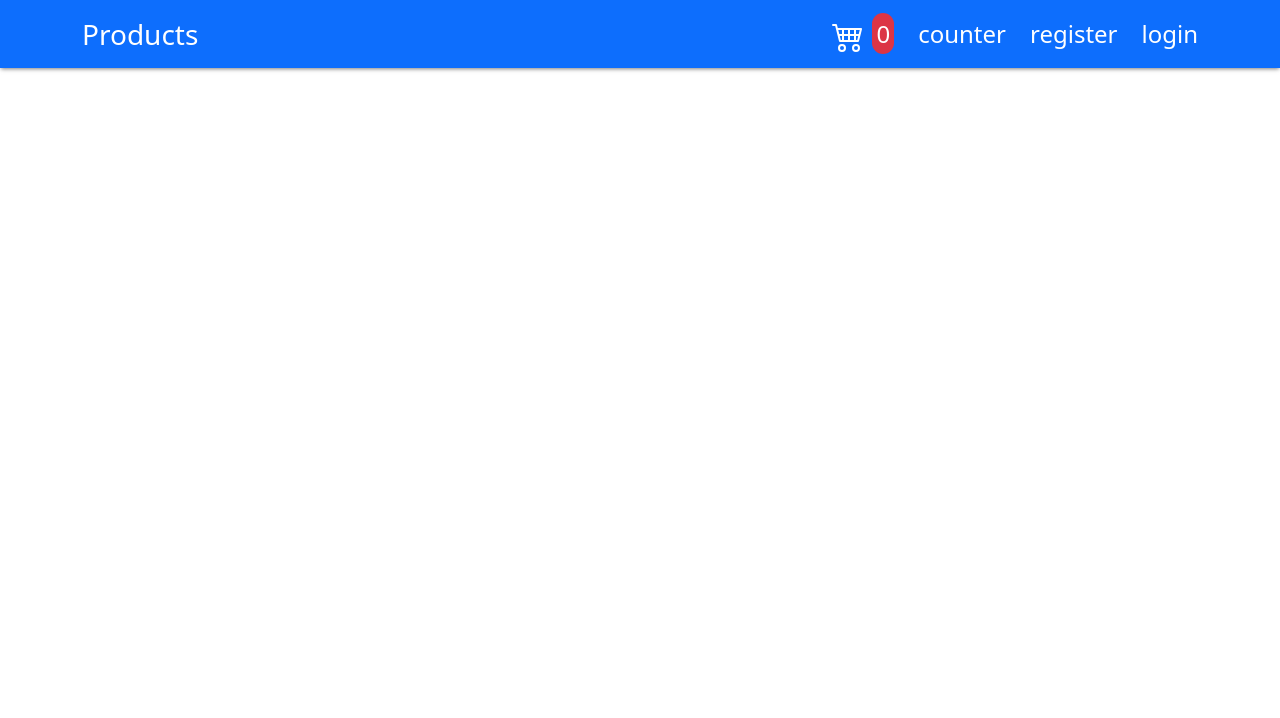
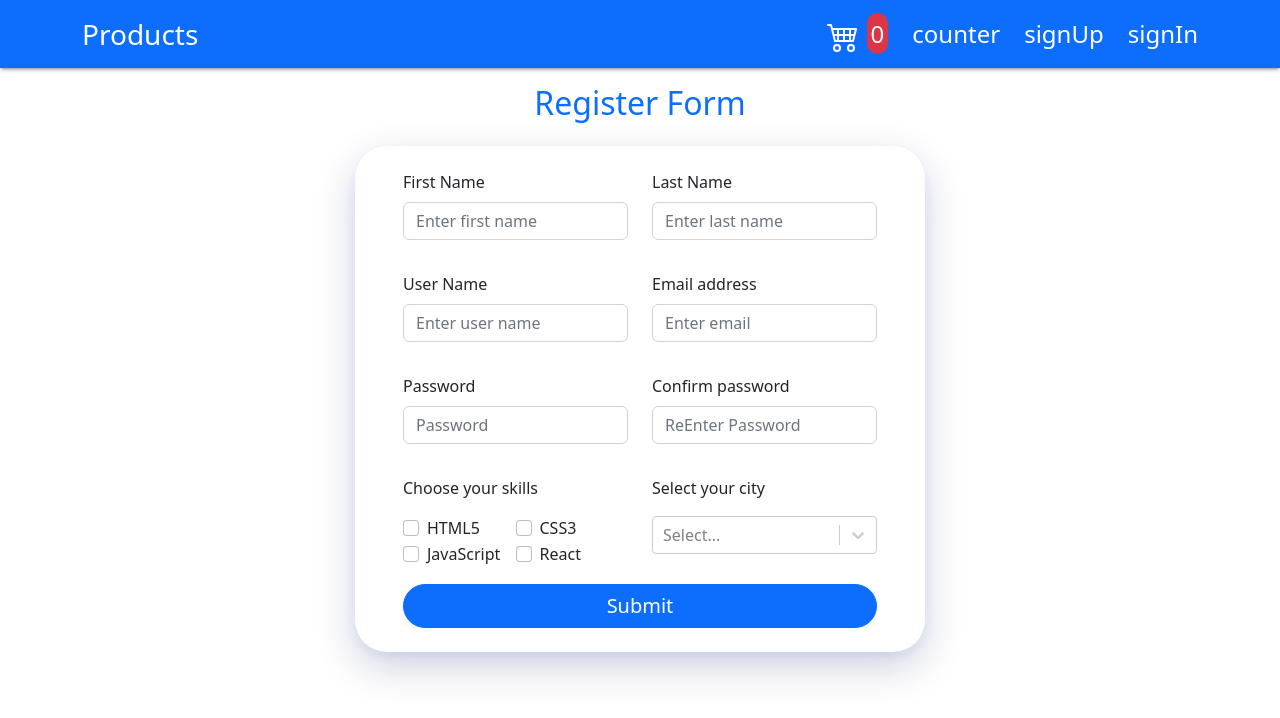
Before and after one commit to AhmedAbdElfatahAhmed/React-E-Commerce, a React (Create React App) app: page /signUp in a window 1280 px wide. Shown: the top 718 px of the page. Built offline with nearby package versions, Linux system fonts and the light colour scheme.

Commit message:
add signUp

```diff
--- a/package.json
+++ b/package.json
@@ -12,10 +12,12 @@
     "react-axios": "^2.0.6",
     "react-bootstrap": "^2.5.0",
     "react-dom": "^18.2.0",
+    "react-hook-form": "^7.38.0",
     "react-icons": "^4.6.0",
     "react-redux": "^8.0.4",
     "react-router-dom": "^6.4.2",
     "react-scripts": "5.0.1",
+    "react-select": "^5.5.2",
     "web-vitals": "^2.1.4"
   },
   "scripts": {
--- a/src/App.js
+++ b/src/App.js
@@ -1,10 +1,9 @@
 import { BrowserRouter, Route, Routes } from "react-router-dom";
-import { useState } from "react";
 import Navbar from "./components/NavBar";
 import ProductList from "./components/ProductsList";
 import ShoppingCart from "./components/ShoppingCart";
-import Login from "./components/Login";
-import Register from "./components/Register";
+import SignIn from "./components/signIn";
+import SignUp from "./components/signUp";
 import ProductDetails from "./components/ProductDetails";
 import CounterContainer from "./components/labOne/CounterContainer";
 function App() {
@@ -16,8 +15,8 @@ function App() {
         <Route path="/productDetails/:id" element={<ProductDetails />} />
         <Route path="/cart" element={<ShoppingCart />} />
         <Route path="/counter" element={<CounterContainer />} />
-        <Route path="/login" element={<Login />} />
-        <Route path="/register" element={<Register />} />
+        <Route path="/signIn" element={<SignIn />} />
+        <Route path="/signUp" element={<SignUp />} />
       </Routes>
     </BrowserRouter>
   );
--- a/src/components/Login/index.jsx
+++ /dev/null
@@ -1,5 +0,0 @@
-const Login = () => {
-    return <div className="text-center fs-1">Login </div>;
-  };
-
-  export default Login;
--- a/src/components/NavBar/index.jsx
+++ b/src/components/NavBar/index.jsx
@@ -27,11 +27,11 @@ const NavBar = () => {
             <Link className="link ms-4 text-white" to="/counter">
               counter
             </Link>
-            <Link className="link ms-4 text-white" to="/register">
-              register
+            <Link className="link ms-4 text-white" to="/signUp">
+              signUp
             </Link>
-            <Link className="link ms-4 text-white" to="/login">
-              login
+            <Link className="link ms-4 text-white" to="/signIn">
+              signIn
             </Link>
           </Nav>
         </Navbar.Collapse>
--- a/src/components/Register/index.jsx
+++ /dev/null
@@ -1,5 +0,0 @@
-const Register = () => {
-  return <div className="text-center fs-1">Register </div>;
-};
-
-export default Register;
--- /dev/null
+++ b/src/components/signIn/index.jsx
@@ -0,0 +1,5 @@
+const SignIn = () => {
+  return <div className="text-center fs-1">SignIn</div>;
+};
+
+export default SignIn;
--- /dev/null
+++ b/src/components/signUp/index.jsx
@@ -0,0 +1,251 @@
+import Button from "react-bootstrap/Button";
+import Form from "react-bootstrap/Form";
+import { useForm, Controller } from "react-hook-form";
+import Select from "react-select";
+import "./signUp.css"
+const SignUp = () => {
+  const {
+    register,
+    handleSubmit,
+    watch,
+    formState: { errors },
+    control,
+  } = useForm();
+
+  const onSubmit = (data) => {
+    console.log(data);
+  };
+  const citiesOptions = [
+    { value: "1", label: "Alexandria" },
+    { value: "2", label: "Cairo" },
+    { value: "3", label: "Luxor" },
+  ];
+  // console.log("error", errors);
+  return (
+    <div className="container">
+    <h2 className="text-center text-primary">Register Form</h2>
+      <div className="row">
+        <div className="offset-md-3 col-md-6 form-container rounded-5 py-4 px-5 my-3">
+          <Form onSubmit={handleSubmit(onSubmit)}>
+          <div className="row mb-3">
+           <div className="col-md-6">
+           <Form.Group className="mb-3" controlId="formBasicFName">
+              <Form.Label>First Name</Form.Label>
+              <Form.Control
+                {...register("FName", {
+                  required: true,
+
+                })}
+                type="text"
+                placeholder="Enter first name"
+              />
+              {errors?.FName?.type === "required" && (
+                <Form.Text className="text-danger fw-bold">
+                  Your first name is required
+                </Form.Text>
+              )}
+
+            </Form.Group>
+            </div>
+            <div className="col-md-6">
+           <Form.Group className="mb-3" controlId="formBasicLName">
+              <Form.Label>Last Name</Form.Label>
+              <Form.Control
+                {...register("LName", {
+                  required: true,
+
+                })}
+                type="text"
+                placeholder="Enter last name"
+              />
+              {errors?.LName?.type === "required" && (
+                <Form.Text className="text-danger fw-bold">
+                  Your last name is required
+                </Form.Text>
+              )}
+
+            </Form.Group>
+            </div>
+           </div>
+
+           <div className="row mb-3">
+           <div className="col-md-6">
+           <Form.Group className="mb-3" controlId="formBasicUserName">
+              <Form.Label>User Name</Form.Label>
+              <Form.Control
+                {...register("userName", {
+                  required: true,
+                  maxLength: 15,
+                })}
+                type="text"
+                placeholder="Enter user name"
+              />
+              {errors?.userName?.type === "required" && (
+                <Form.Text className="text-danger fw-bold">
+                 Your user name is required
+                </Form.Text>
+              )}
+              {errors?.userName?.type === "maxLength" && (
+                <Form.Text className="text-danger fw-bold">
+                  max length of user name is 15 character
+                </Form.Text>
+              )}
+            </Form.Group>
+            </div>
+            <div className="col-md-6">
+            <Form.Group className="mb-3" controlId="formBasicEmail">
+              <Form.Label>Email address</Form.Label>
+              <Form.Control
+                {...register("email", {
+                  required: true,
+                  pattern: /[a-zA-Z0-9._%+-]+@[a-z0-9.-]+\.[a-z]{2,4}$/i,
+                })}
+                type="email"
+                placeholder="Enter email"
+              />
+              {errors?.email?.type === "required" && (
+                <Form.Text className="text-danger fw-bold">
+                  Email is required
+                </Form.Text>
+              )}
+              {errors?.email?.type === "pattern" && (
+                <Form.Text className="text-danger fw-bold">
+                  Your Email is Not Vaild
+                </Form.Text>
+              )}
+            </Form.Group>
+           </div>
+           </div>
+           <div className="row mb-3">
+           <div className="col-md-6">
+            <Form.Group className="mb-3" controlId="formBasicPassword">
+              <Form.Label>Password</Form.Label>
+              <Form.Control
+                {...register("password", {
+                  required: true,
+                  pattern:
+                    /^(?=.*?[A-Z])(?=.*?[a-z])(?=.*?[0-9])(?=.*?[@%$#?!^&*-]).{8,}$/i,
+                })}
+                type="password"
+                placeholder="Password"
+              />
+              {errors?.password?.type === "required" && (
+                <Form.Text className="text-danger fw-bold">
+                  Password is required
+                </Form.Text>
+              )}
+
+              {errors?.password?.type === "pattern" && (
+                <Form.Text className="text-danger fw-bold">
+                  password length not less than 8 characters , contains at least
+                  one lowercase , one uppercase , at least one digit and special
+                  character.
+                </Form.Text>
+              )}
+            </Form.Group>
+            </div>
+            <div className="col-md-6">
+            <Form.Group className="mb-3" controlId="formBasicConfirmPassword">
+              <Form.Label>Confirm password</Form.Label>
+              <Form.Control
+                {...register("confirmPassword", {
+                  validate: (val) => val === watch("password"),
+                })}
+                type="password"
+                placeholder="ReEnter Password"
+              />
+              {errors?.confirmPassword?.type === "validate" && (
+                <Form.Text className="text-danger fw-bold">
+                  Passwords should match
+                </Form.Text>
+              )}
+            </Form.Group>
+            </div>
+            </div>
+
+            <div className="row mb-3">
+            <div className="col-md-6">
+            {/* check box from bootstrap 5 */}
+            <div className="check-box">
+              <p className=""> Choose your skills</p>
+              <div className="d-flex">
+              <div className="form-check w-50">
+                <input
+                  className="form-check-input"
+                  type="checkbox"
+                  value="html5"
+                  id="HTML5"
+                  {...register("skills")}
+                />
+                <label className="form-check-label" htmlFor="flexCheckDefault">
+                  HTML5
+                </label>
+              </div>
+              <div className="form-check">
+                <input
+                  className="form-check-input"
+                  type="checkbox"
+                  value="css3"
+                  id="CSS3"
+                  {...register("skills")}
+                />
+                <label className="form-check-label" htmlFor="flexCheckChecked">
+                  CSS3
+                </label>
+              </div>
+              </div>
+              <div className="d-flex">
+              <div className="form-check w-50">
+                <input
+                  className="form-check-input"
+                  type="checkbox"
+                  value="javascript"
+                  id="javascript"
+                  {...register("skills")}
+                />
+                <label className="form-check-label" htmlFor="flexCheckChecked">
+                  JavaScript
+                </label>
+              </div>
+              <div className="form-check">
+                <input
+                  className="form-check-input"
+                  type="checkbox"
+                  value="react"
+                  id="React"
+                  {...register("skills")}
+                />
+                <label className="form-check-label" htmlFor="flexCheckChecked">
+                  React
+                </label>
+              </div>
+              </div>
+            </div>
+            </div>
+
+            <div className="col-md-6">
+            {/* Select from react-select library */}
+            <div className="city-options">
+              <p> Select your city</p>
+              <Controller
+                name="select"
+                control={control}
+                render={({ field }) => (
+                  <Select {...field} options={citiesOptions} />
+                )}
+              />
+            </div>
+            </div>
+            </div>
+
+            <Button className="btn btn-primary fs-5 rounded-5 w-100" type="submit">
+              Submit
+            </Button>
+          </Form>
+        </div>
+      </div>
+    </div>
+  );
+};
+
+export default SignUp;
--- /dev/null
+++ b/src/components/signUp/signUp.css
@@ -0,0 +1,5 @@
+.form-container
+{
+    box-shadow: 0 5px 10px rgba(16, 55, 210, 0.05),
+    0 15px 40px rgba(6, 25, 101, 0.2);
+}
```
Also changed, not shown: src/components/Register/Register.css (deleted), src/components/signIn/signIn.css (added), 1 other file (tests, documents, lock files or other folders).
